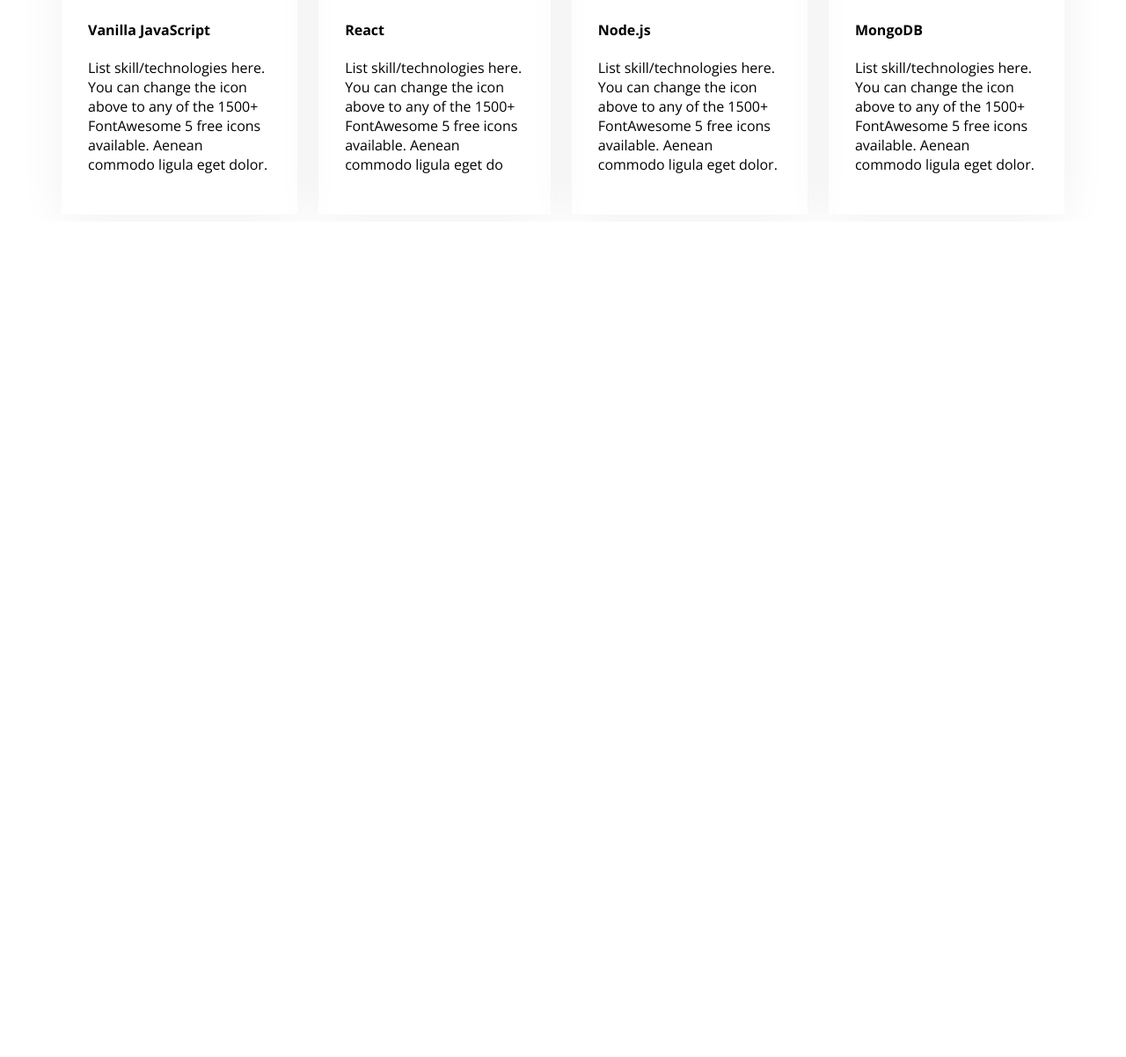
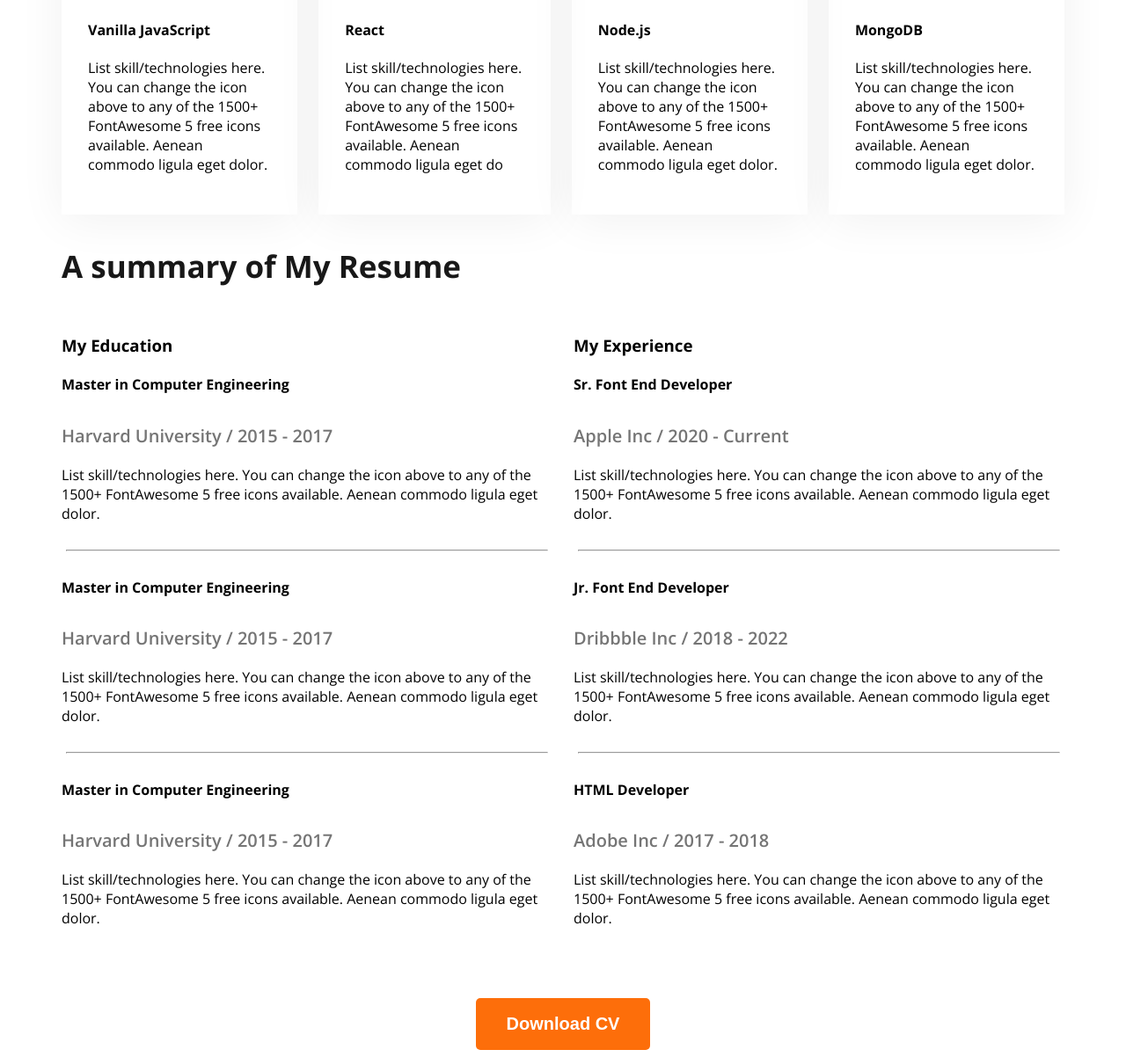
Before and after one commit to rahman-siam/web-dev-portfolio, a plain HTML site: page index.html in a window 1280 px wide. Shown: the part 1633-2835 px from the top of the page at 88% size. Before the commit the page ends 1885 px from the top, so only its background shows below. Drawn offline with nearby package versions, Linux system fonts and the light colour scheme.

Commit message:
add resume section

```diff
--- a/index.html
+++ b/index.html
@@ -88,6 +88,61 @@
 
         </div>
       </section>
+      <section class="resume">
+        <h3 class="section-title">A summary of My Resume</h3>
+        <div class="resume-container">
+          <div class="resume-column">
+            <h3 class="resume-column-title">My Education</h3>
+            <div class="experience">
+              <h4 class="experience-title">Master in Computer Engineering</h4>
+              <h5 class="experience-sub-title">Harvard University / 2015 - 2017</h5>
+              <div class="experience-description">List skill/technologies here. You can change the icon above
+to any of the 1500+ FontAwesome 5 free icons available. Aenean commodo ligula eget dolor.</div>
+            </div>
+            <hr>
+            <div class="experience">
+              <h4 class="experience-title">Master in Computer Engineering</h4>
+              <h5 class="experience-sub-title">Harvard University / 2015 - 2017</h5>
+              <div class="experience-description">List skill/technologies here. You can change the icon above
+to any of the 1500+ FontAwesome 5 free icons available. Aenean commodo ligula eget dolor.</div>
+            </div>
+            <hr>
+            <div class="experience">
+              <h4 class="experience-title">Master in Computer Engineering</h4>
+              <h5 class="experience-sub-title">Harvard University / 2015 - 2017</h5>
+              <div class="experience-description">List skill/technologies here. You can change the icon above
+to any of the 1500+ FontAwesome 5 free icons available. Aenean commodo ligula eget dolor.</div>
+            </div>
+          </div>
+          <div class="resume-column">
+            <h3 class="resume-column-title">My Experience</h3>
+            <div class="experience">
+              <h4 class="experience-title">Sr. Font End Developer</h4>
+              <h5 class="experience-sub-title">Apple Inc / 2020 - Current</h5>
+              <div class="experience-description">List skill/technologies here. You can change the icon above
+to any of the 1500+ FontAwesome 5 free icons available. Aenean commodo ligula eget dolor.</div>
+            </div>
+            <hr>
+            <div class="experience">
+              <h4 class="experience-title">Jr. Font End Developer</h4>
+              <h5 class="experience-sub-title">Dribbble Inc / 2018 - 2022</h5>
+              <div class="experience-description">List skill/technologies here. You can change the icon above
+to any of the 1500+ FontAwesome 5 free icons available. Aenean commodo ligula eget dolor.</div>
+            </div>
+            <hr>
+            <div class="experience">
+              <h4 class="experience-title">HTML Developer</h4>
+              <h5 class="experience-sub-title">Adobe Inc / 2017 - 2018</h5>
+              <div class="experience-description">List skill/technologies here. You can change the icon above
+to any of the 1500+ FontAwesome 5 free icons available. Aenean commodo ligula eget dolor.</div>
+            </div>
+          </div>
+        </div>
+        <div class="text-center resume-download-cv">
+          <button class="btn-primary">Download CV</button>
+        </div>
+
+      </section>
   </main>
   <footer>
 
--- a/styles/portfolio.css
+++ b/styles/portfolio.css
@@ -140,3 +140,25 @@ text-align: center;
   padding: 30px;
   box-shadow: 0px 6px 50px rgba(0, 0, 0, 0.06);
 }
+/* resume-section styles */
+
+.resume-container{
+  display: flex;
+  gap: 24px;
+}
+.experience-discription,.experience-sub-title{
+  color: #757575;
+}
+.experience-sub-title{
+  font-size: 20px;
+  font-weight: 600;
+  margin-bottom: 20px;
+}
+
+.resume hr{
+  margin: 30px 5px;
+}
+
+.resume-download-cv{
+  margin-top: 80px;
+}
```
